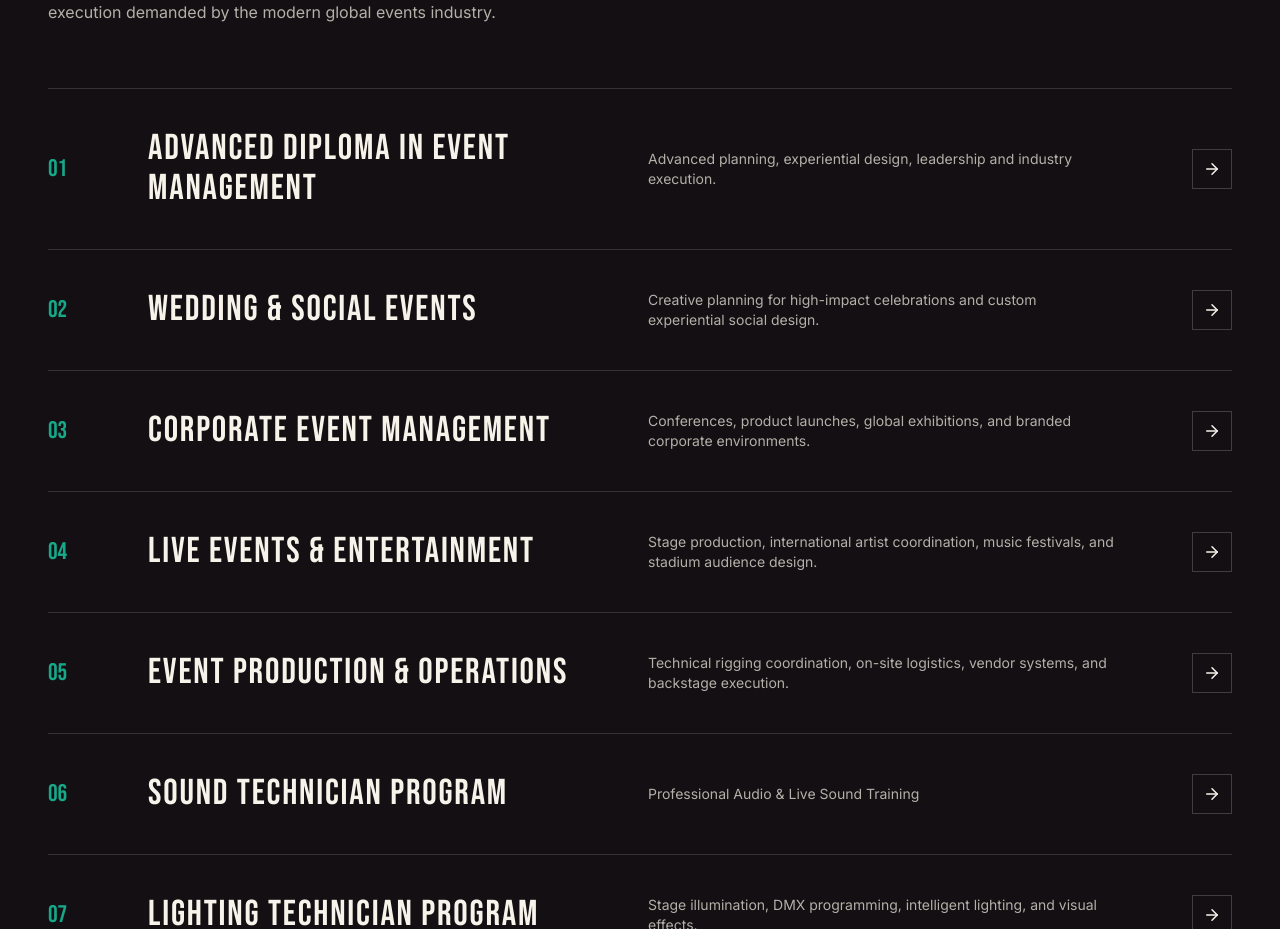
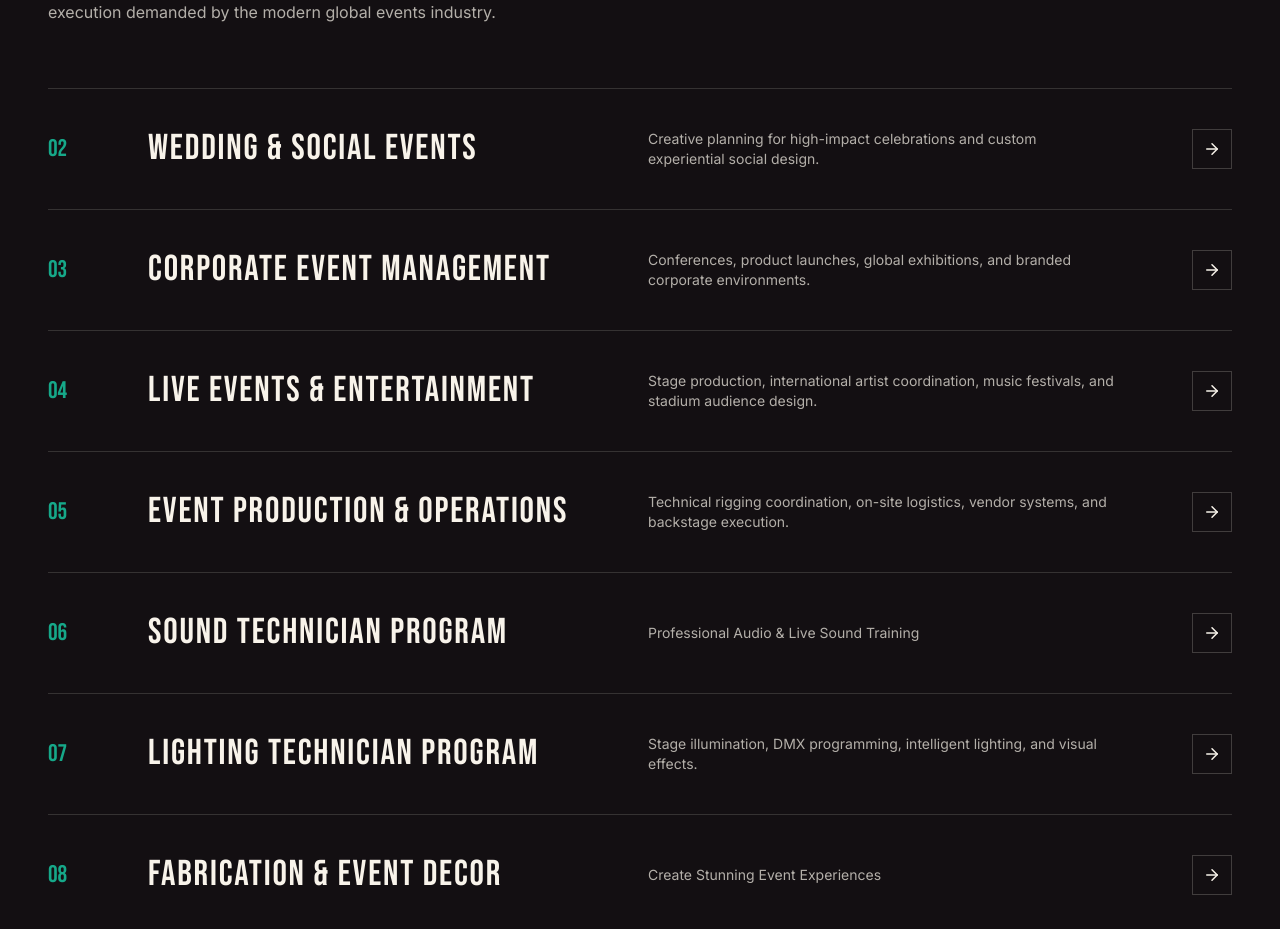
Before and after one commit to rameezwangde/iiem-v2, a React (Vite) app: page / in a window 1280 px wide. Shown: the part 2781-3710 px from the top of the page. Built offline with nearby package versions, Linux system fonts and the light colour scheme.

Commit message:
feat: add programsData constant to define academic course details

```diff
--- a/src/data/siteData.js
+++ b/src/data/siteData.js
@@ -1,26 +1,6 @@
 // Central data source for India Institute of Event Management (IIEM)
 
 export const programsData = [
-  {
-    id: "advanced-diploma",
-    num: "01",
-    title: "Advanced Diploma in Event Management",
-    shortDesc: "Advanced planning, experiential design, leadership and industry execution.",
-    duration: "1 Year (Full-Time)",
-    eligibility: "10+2 or equivalent from any recognized board. Creative mindset is preferred.",
-    overview: "This is our flagship comprehensive program designed to groom future leaders in the global event management industry. The curriculum covers strategic design, vendor bidding, safety guidelines, production technology, and venue logistics.",
-    curriculum: [
-      "Introduction to Event Management & Planning Process",
-      "Experiential Marketing & Brand Activations",
-      "Technical Production, AV & Stage Design",
-      "Budgeting, Financial Planning & Licensing",
-      "Crisis Management, Risk & Operations Safety",
-      "Final Live Project Execution & Portfolio Defense"
-    ],
-    practicalExperience: "100 hours of mandatory supervised live event execution. Opportunities to shadow senior crew at major national festivals and corporate launches.",
-    careerOpportunities: "Event Director, Senior Producer, Event Operations Manager, Brand Activation Lead, Festival Curator.",
-    industryExposure: "Direct interaction with leaders from top event agencies in India, backstage passes to major concerts, and production house site visits."
-  },
   {
     id: "wedding-social",
     num: "02",
```
